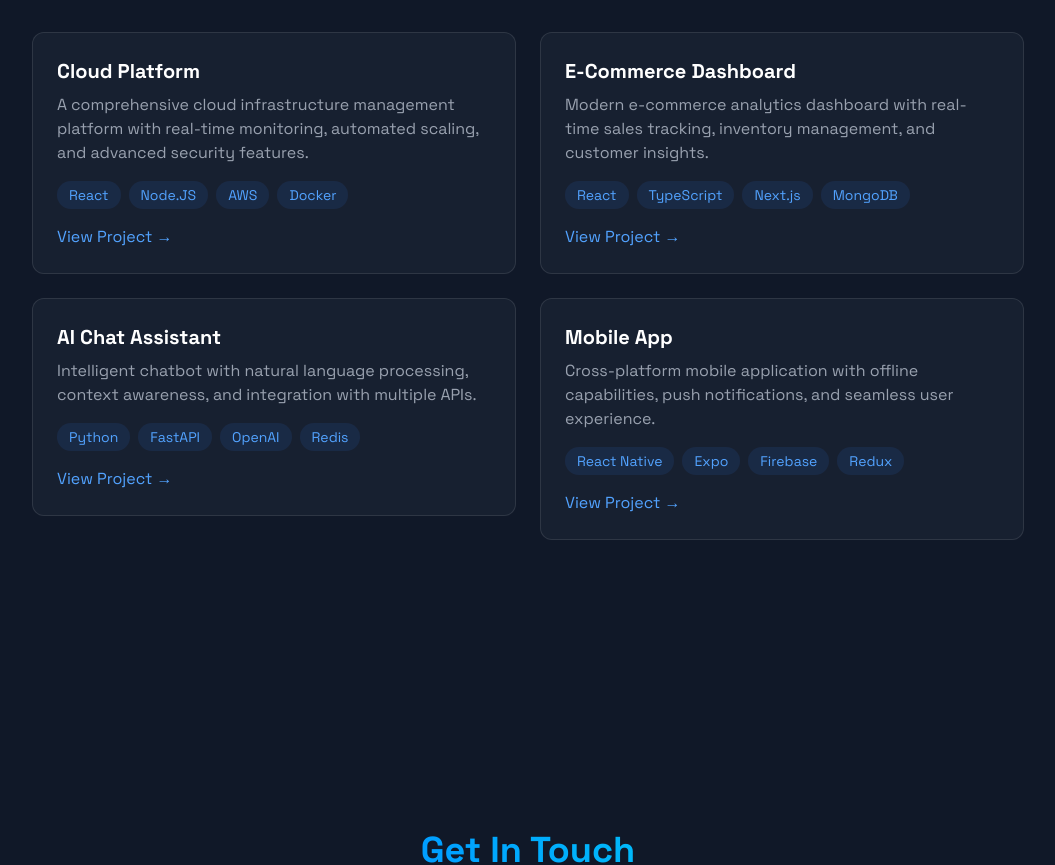
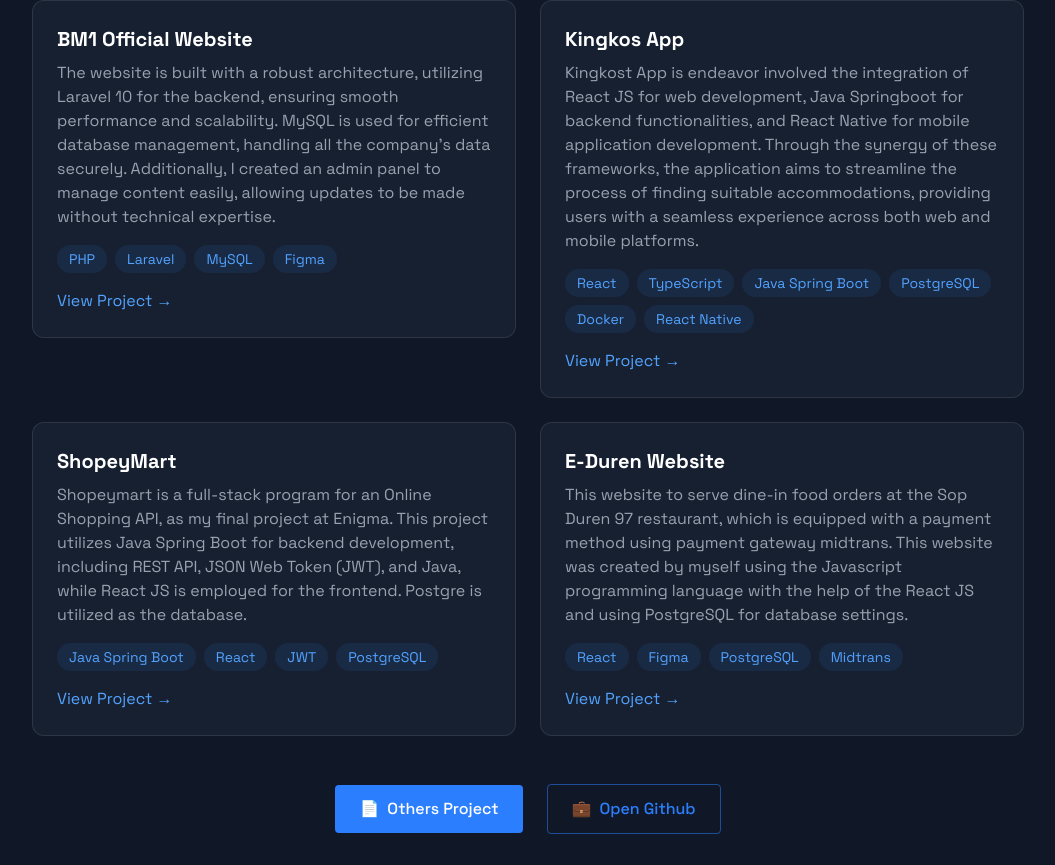
Before and after one commit to Daexaf/Portfolio, a React (Vite) app: page / in a window 1280 px wide. Shown: the part 3626-4491 px from the top of the page, without its empty margins (112-1167 px from the left). Built offline with nearby package versions, Linux system fonts and the light colour scheme.

Commit message:
[checkpoint: adding data to projects]

```diff
--- a/index.html
+++ b/index.html
@@ -2,13 +2,13 @@
 <html lang="en">
   <head>
     <meta charset="UTF-8" />
-    <link rel="icon" type="image/svg+xml" href="/vite.svg" />
+    <link rel="icon" type="image/svg+xml" href="/logo.png" />
     <link rel="preconnect" href="https://fonts.googleapis.com">
     <link rel="preconnect" href="https://fonts.gstatic.com" crossorigin>
     <link href="https://fonts.googleapis.com/css2?family=Space+Grotesk:wght@300..700&display=swap" rel="stylesheet">
     <!-- <meta name="viewport" content="width=device-width, initial-scale=1.0" /> -->
     <meta name="viewport" content="width=device-width, initial-scale=1.0, viewport-fit=cover">
-    <title>Vite + React</title>
+    <title>Muhammad Ihsan Portfolio</title>
   </head>
   <body>
     <div id="root"></div>
--- a/src/components/section/About.jsx
+++ b/src/components/section/About.jsx
@@ -349,7 +349,7 @@ const About = () => {
                         Fullstack Developer
                       </h4>
                       <p className="text-gray-400 text-sm mb-2">
-                        BM1OIL (May 2024 - Present)
+                        BM1 OIL (May 2024 - Present)
                       </p>
                       <p className="text-gray-300">
                         Led internal system development for 13 branches, focused
@@ -536,7 +536,9 @@ const About = () => {
                       <p className="text-gray-400 text-sm mb-2">
                         Internship (Sep 2017 - Dec 2017)
                       </p>
-                      <p className="text-gray-300">Redesign website frontend</p>
+                      <p className="text-gray-300">
+                        Redesign frontend website{" "}
+                      </p>
                       {visibleDetail === "noid" && (
                         <ul className="list-disc text-sm mt-2 pl-5 text-gray-400 space-y-1">
                           <li>
--- a/src/components/section/Projects.jsx
+++ b/src/components/section/Projects.jsx
@@ -1,7 +1,11 @@
-import React from "react";
+import React, { useState } from "react";
 import RevealOnScroll from "../RevealOnScroll";
 
 const Projects = () => {
+  const [visibleDetail, setVisibleDetail] = useState(null);
+  const toggle = (id) => {
+    setVisibleDetail((prev) => (prev === id ? null : id));
+  };
   return (
     <div className="min-h-screen bg-gray-900 text-white">
       {/* Add the CSS styles */}
@@ -36,14 +40,20 @@ const Projects = () => {
             <RevealOnScroll delay={0}>
               <div className="reveal-container">
                 <div className="p-6 rounded-xl bg-gray-800/50 border border-white/10 hover:-translate-y-1 hover:border-blue-500/30 hover:shadow-[0_2px_8px_rgba(59,130,246,0.1)] transition-all">
-                  <h3 className="text-xl font-bold mb-2">Cloud Platform</h3>
+                  <h3 className="text-xl font-bold mb-2">
+                    BM1 Official Website
+                  </h3>
                   <p className="text-gray-400 mb-4">
-                    A comprehensive cloud infrastructure management platform
-                    with real-time monitoring, automated scaling, and advanced
-                    security features.
+                    The website is built with a robust architecture, utilizing
+                    Laravel 10 for the backend, ensuring smooth performance and
+                    scalability. MySQL is used for efficient database
+                    management, handling all the company's data securely.
+                    Additionally, I created an admin panel to manage content
+                    easily, allowing updates to be made without technical
+                    expertise.
                   </p>
                   <div className="flex flex-wrap gap-2 mb-4">
-                    {["React", "Node.JS", "AWS", "Docker"].map((tech, key) => (
+                    {["PHP", "Laravel", "MySQL", "Figma"].map((tech, key) => (
                       <span
                         key={key}
                         className="bg-blue-500/10 text-blue-400 py-1 px-3 rounded-full text-sm hover:bg-blue-500/20 hover:shadow-[0_2px_8px_rgba(59,130,246,0.2)] transition"
@@ -54,8 +64,9 @@ const Projects = () => {
                   </div>
                   <div className="flex justify-between items-center">
                     <a
-                      href="#"
+                      href="https://bm1-oil.com/home"
                       className="text-blue-400 hover:text-blue-300 transition-colors"
+                      target="_blank"
                     >
                       View Project →
                     </a>
@@ -68,15 +79,61 @@ const Projects = () => {
             <RevealOnScroll delay={200}>
               <div className="reveal-container">
                 <div className="p-6 rounded-xl bg-gray-800/50 border border-white/10 hover:-translate-y-1 hover:border-blue-500/30 hover:shadow-[0_2px_8px_rgba(59,130,246,0.1)] transition-all">
-                  <h3 className="text-xl font-bold mb-2">
-                    E-Commerce Dashboard
-                  </h3>
+                  <h3 className="text-xl font-bold mb-2">Kingkos App</h3>
                   <p className="text-gray-400 mb-4">
-                    Modern e-commerce analytics dashboard with real-time sales
-                    tracking, inventory management, and customer insights.
+                    Kingkost App is endeavor involved the integration of React
+                    JS for web development, Java Springboot for backend
+                    functionalities, and React Native for mobile application
+                    development. Through the synergy of these frameworks, the
+                    application aims to streamline the process of finding
+                    suitable accommodations, providing users with a seamless
+                    experience across both web and mobile platforms.
                   </p>
                   <div className="flex flex-wrap gap-2 mb-4">
-                    {["React", "TypeScript", "Next.js", "MongoDB"].map(
+                    {[
+                      "React",
+                      "TypeScript",
+                      "Java Spring Boot",
+                      "PostgreSQL",
+                      "Docker",
+                      "React Native",
+                    ].map((tech, key) => (
+                      <span
+                        key={key}
+                        className="bg-blue-500/10 text-blue-400 py-1 px-3 rounded-full text-sm hover:bg-blue-500/20 hover:shadow-[0_2px_8px_rgba(59,130,246,0.2)] transition"
+                      >
+                        {tech}
+                      </span>
+                    ))}
+                  </div>
+                  <div className="flex justify-between items-center">
+                    <a
+                      href="https://sites.google.com/view/websitecvihsan/projects"
+                      className="text-blue-400 hover:text-blue-300 transition-colors"
+                      target="_blank"
+                    >
+                      View Project →
+                    </a>
+                  </div>
+                </div>
+              </div>
+            </RevealOnScroll>
+
+            {/* Project 3 */}
+            <RevealOnScroll delay={400}>
+              <div className="reveal-container">
+                <div className="p-6 rounded-xl bg-gray-800/50 border border-white/10 hover:-translate-y-1 hover:border-blue-500/30 hover:shadow-[0_2px_8px_rgba(59,130,246,0.1)] transition-all">
+                  <h3 className="text-xl font-bold mb-2">ShopeyMart</h3>
+                  <p className="text-gray-400 mb-4">
+                    Shopeymart is a full-stack program for an Online Shopping
+                    API, as my final project at Enigma. This project utilizes
+                    Java Spring Boot for backend development, including REST
+                    API, JSON Web Token (JWT), and Java, while React JS is
+                    employed for the frontend. Postgre is utilized as the
+                    database.
+                  </p>
+                  <div className="flex flex-wrap gap-2 mb-4">
+                    {["Java Spring Boot", "React", "JWT", "PostgreSQL"].map(
                       (tech, key) => (
                         <span
                           key={key}
@@ -89,8 +146,9 @@ const Projects = () => {
                   </div>
                   <div className="flex justify-between items-center">
                     <a
-                      href="#"
+                      href="https://sites.google.com/view/websitecvihsan/projects"
                       className="text-blue-400 hover:text-blue-300 transition-colors"
+                      target="_blank"
                     >
                       View Project →
                     </a>
@@ -99,17 +157,20 @@ const Projects = () => {
               </div>
             </RevealOnScroll>
 
-            {/* Project 3 */}
-            <RevealOnScroll delay={400}>
+            {/* Project 4 */}
+            <RevealOnScroll delay={600}>
               <div className="reveal-container">
                 <div className="p-6 rounded-xl bg-gray-800/50 border border-white/10 hover:-translate-y-1 hover:border-blue-500/30 hover:shadow-[0_2px_8px_rgba(59,130,246,0.1)] transition-all">
-                  <h3 className="text-xl font-bold mb-2">AI Chat Assistant</h3>
+                  <h3 className="text-xl font-bold mb-2">E-Duren Website</h3>
                   <p className="text-gray-400 mb-4">
-                    Intelligent chatbot with natural language processing,
-                    context awareness, and integration with multiple APIs.
+                    This website to serve dine-in food orders at the Sop Duren
+                    97 restaurant, which is equipped with a payment method using
+                    payment gateway midtrans. This website was created by myself
+                    using the Javascript programming language with the help of
+                    the React JS and using PostgreSQL for database settings.
                   </p>
                   <div className="flex flex-wrap gap-2 mb-4">
-                    {["Python", "FastAPI", "OpenAI", "Redis"].map(
+                    {["React", "Figma", "PostgreSQL", "Midtrans"].map(
                       (tech, key) => (
                         <span
                           key={key}
@@ -122,41 +183,9 @@ const Projects = () => {
                   </div>
                   <div className="flex justify-between items-center">
                     <a
-                      href="#"
+                      href="https://sites.google.com/view/websitecvihsan/projects"
                       className="text-blue-400 hover:text-blue-300 transition-colors"
-                    >
-                      View Project →
-                    </a>
-                  </div>
-                </div>
-              </div>
-            </RevealOnScroll>
-
-            {/* Project 4 */}
-            <RevealOnScroll delay={600}>
-              <div className="reveal-container">
-                <div className="p-6 rounded-xl bg-gray-800/50 border border-white/10 hover:-translate-y-1 hover:border-blue-500/30 hover:shadow-[0_2px_8px_rgba(59,130,246,0.1)] transition-all">
-                  <h3 className="text-xl font-bold mb-2">Mobile App</h3>
-                  <p className="text-gray-400 mb-4">
-                    Cross-platform mobile application with offline capabilities,
-                    push notifications, and seamless user experience.
-                  </p>
-                  <div className="flex flex-wrap gap-2 mb-4">
-                    {["React Native", "Expo", "Firebase", "Redux"].map(
-                      (tech, key) => (
-                        <span
-                          key={key}
-                          className="bg-blue-500/10 text-blue-400 py-1 px-3 rounded-full text-sm hover:bg-blue-500/20 hover:shadow-[0_2px_8px_rgba(59,130,246,0.2)] transition"
-                        >
-                          {tech}
-                        </span>
-                      )
-                    )}
-                  </div>
-                  <div className="flex justify-between items-center">
-                    <a
-                      href="#"
-                      className="text-blue-400 hover:text-blue-300 transition-colors"
+                      target="_blank"
                     >
                       View Project →
                     </a>
@@ -165,6 +194,29 @@ const Projects = () => {
               </div>
             </RevealOnScroll>
           </div>
+
+          {/* Buttons Section - Moved outside the grid */}
+          <RevealOnScroll delay={800}>
+            <div className="mt-12 flex flex-col sm:flex-row justify-center items-center gap-4 sm:gap-6">
+              <a
+                href="https://sites.google.com/view/websitecvihsan/projects"
+                target="_blank"
+                rel="noopener noreferrer"
+                className="bg-blue-500 text-white py-3 px-6 rounded font-medium transition-all duration-200 relative overflow-hidden hover:-translate-y-0.5 hover:shadow-[0_0_15px_rgba(59,_130,_246,_0.4)] text-center"
+              >
+                <span className="mr-2">📄</span>Others Project
+              </a>
+
+              <a
+                href="https://github.com/Daexaf"
+                target="_blank"
+                rel="noopener noreferrer"
+                className="border border-blue-500/50 text-blue-500 py-3 px-6 rounded font-medium transition-all duration-200 hover:-translate-y-0.5 hover:shadow-[0_0_15px_rgba(59,_130,_246,_0.2)] hover:bg-blue-500/10 text-center"
+              >
+                <span className="mr-2">💼</span>Open Github
+              </a>
+            </div>
+          </RevealOnScroll>
         </div>
       </section>
     </div>
```
Also changed, not shown: public/logo.png (added), src/assets/logo.png (added).
